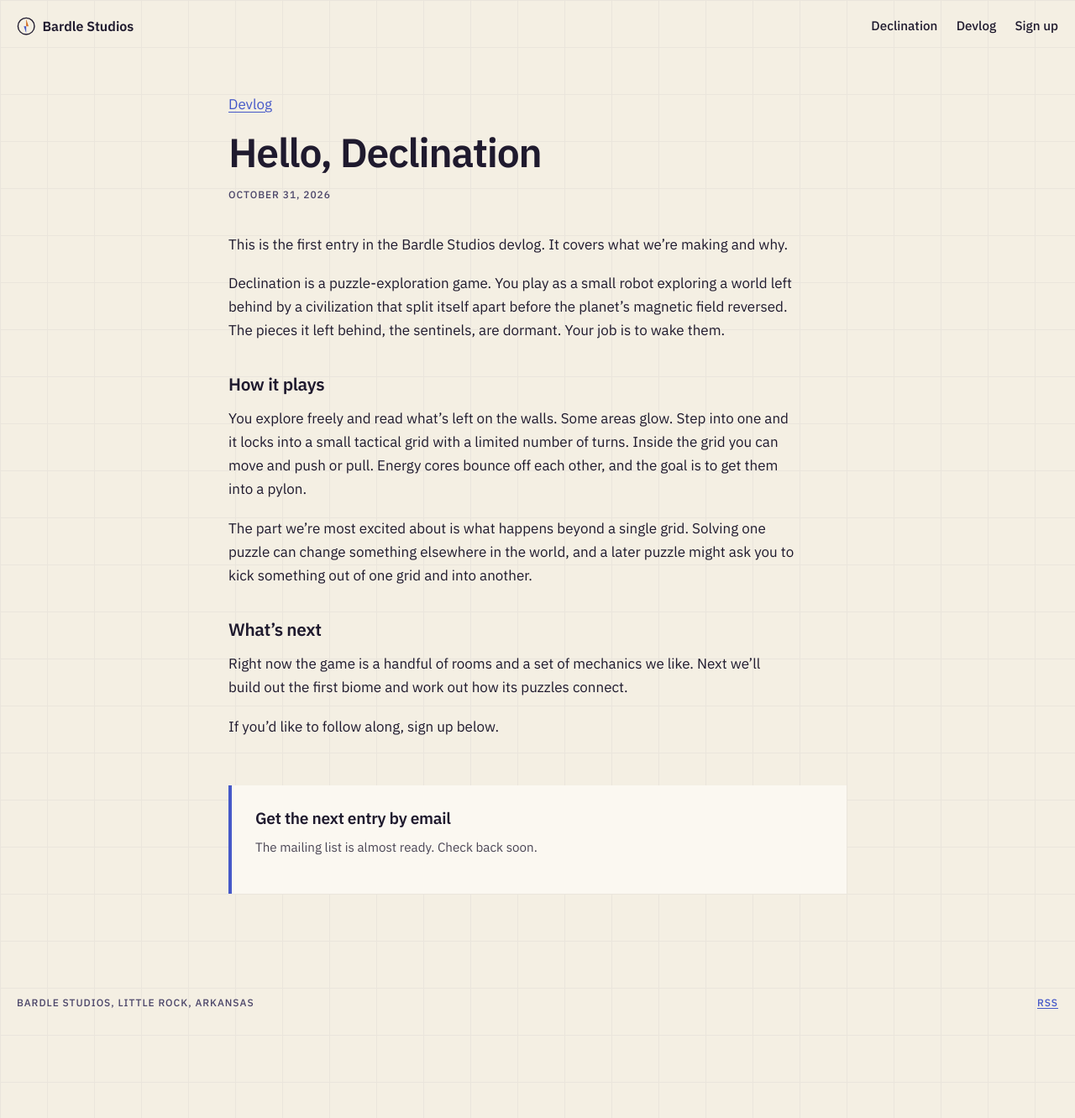
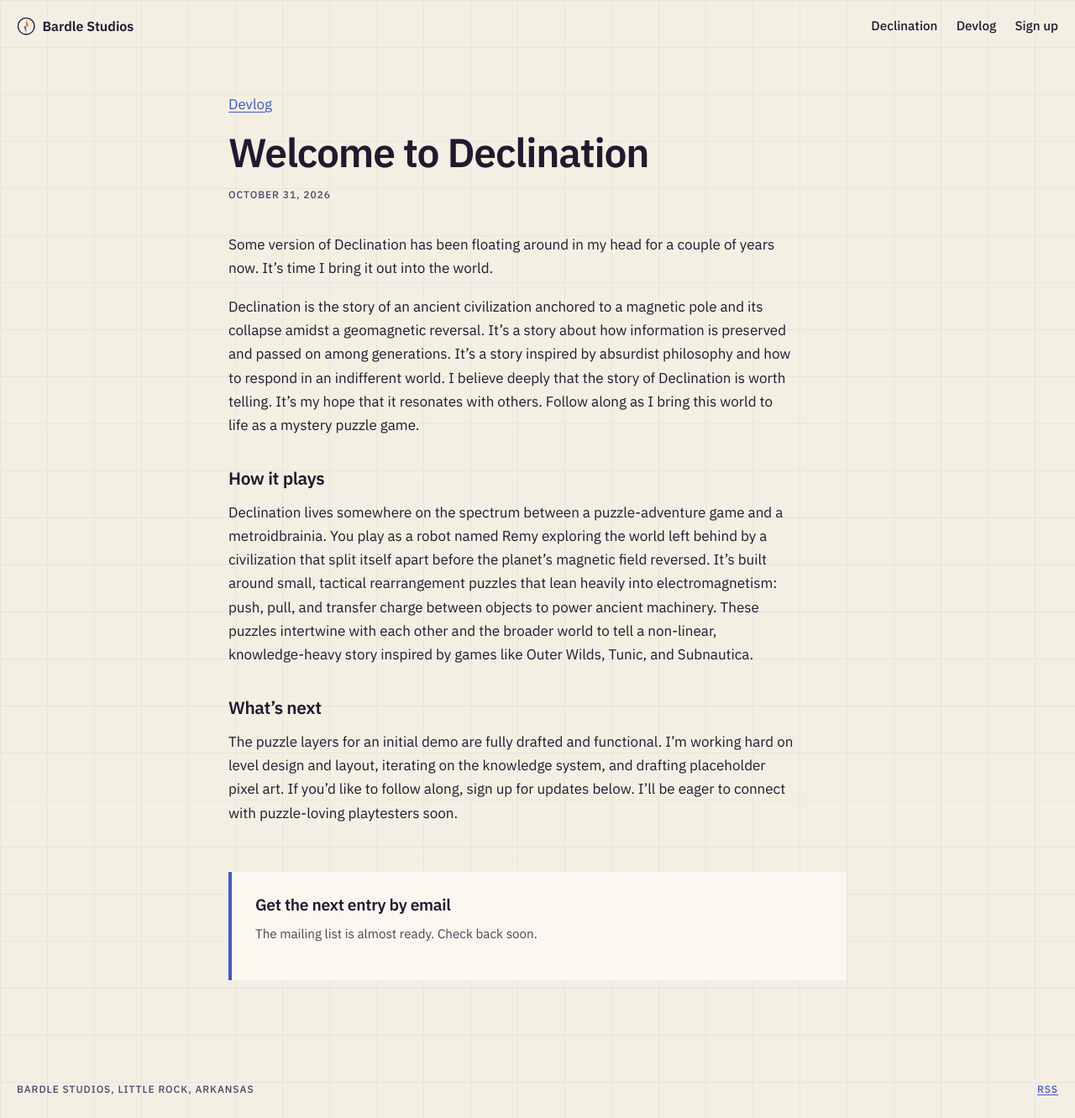
Before and after one commit to bradleyswilson/bardlestudios.com, a Jekyll site: the page built from _posts/2026-10-31-hello-declination.md, in a window 1280 px wide. Shown: the whole page at 84% size. Built offline with Jekyll 4.4.1, drawn with Linux system fonts in a browser that asks for light colours; before the commit the page ends 1228 px from its top, so only the background shows below that.

Commit message:
Rewrite Declination intro post
Co-Authored-By: Claude Opus 5.5 <noreply@anthropic.com>

```diff
--- a/_posts/2026-10-31-hello-declination.md
+++ b/_posts/2026-10-31-hello-declination.md
@@ -1,20 +1,14 @@
 ---
 layout: post
-title: Hello, Declination
+title: Welcome to Declination
 ---
 
-This is the first entry in the Bardle Studios devlog. It covers what we're making and why.
+Some version of Declination has been floating around in my head for a couple of years now. It's time I bring it out into the world.
 
-Declination is a puzzle-exploration game. You play as a small robot exploring a world left behind by a civilization that split itself apart before the planet's magnetic field reversed. The pieces it left behind, the sentinels, are dormant. Your job is to wake them.
+Declination is the story of an ancient civilization anchored to a magnetic pole and its collapse amidst a geomagnetic reversal. It's a story about how information is preserved and passed on among generations. It's a story inspired by absurdist philosophy and how to respond in an indifferent world. I believe deeply that the story of Declination is worth telling. It's my hope that it resonates with others. Follow along as I bring this world to life as a mystery puzzle game.
 
 ## How it plays
-
-You explore freely and read what's left on the walls. Some areas glow. Step into one and it locks into a small tactical grid with a limited number of turns. Inside the grid you can move and push or pull. Energy cores bounce off each other, and the goal is to get them into a pylon.
-
-The part we're most excited about is what happens beyond a single grid. Solving one puzzle can change something elsewhere in the world, and a later puzzle might ask you to kick something out of one grid and into another.
+Declination lives somewhere on the spectrum between a puzzle-adventure game and a metroidbrainia. You play as a robot named Remy exploring the world left behind by a civilization that split itself apart before the planet's magnetic field reversed. It's built around small, tactical rearrangement puzzles that lean heavily into electromagnetism: push, pull, and transfer charge between objects to power ancient machinery. These puzzles intertwine with each other and the broader world to tell a non-linear, knowledge-heavy story inspired by games like Outer Wilds, Tunic, and Subnautica.
 
 ## What's next
-
-Right now the game is a handful of rooms and a set of mechanics we like. Next we'll build out the first biome and work out how its puzzles connect.
-
-If you'd like to follow along, sign up below.
+The puzzle layers for an initial demo are fully drafted and functional. I'm working hard on level design and layout, iterating on the knowledge system, and drafting placeholder pixel art. If you'd like to follow along, sign up for updates below. I'll be eager to connect with puzzle-loving playtesters soon.
```
